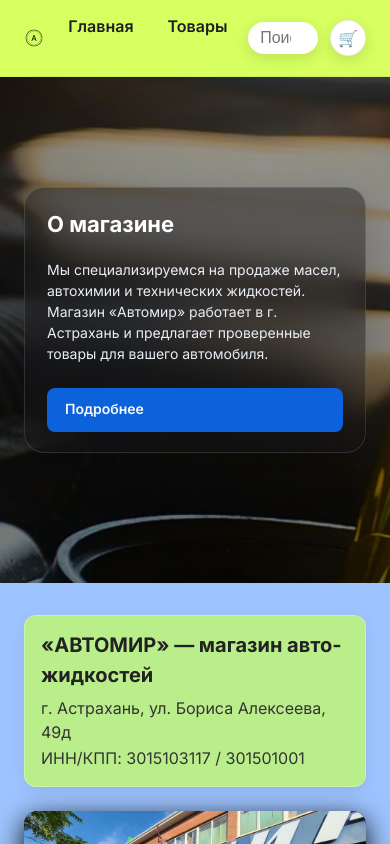
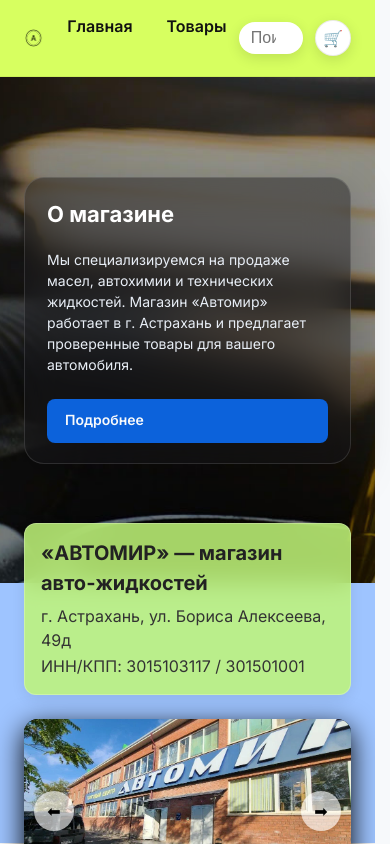
Before and after one commit to vispir/avtomir-shop, a plain HTML site: page index.html in a window 390 px wide. Shown: the top 844 px of the page. Drawn offline with Linux system fonts and the light colour scheme.

Commit message:
Mobile fixes: адаптив, фильтры, хедер/поиск

```diff
--- /dev/null
+++ b/css/adap-mob.css
@@ -0,0 +1,120 @@
+/* =========================================================
+   adap-mob.css — мобильные оверрайды
+   Подключать ПОСЛЕ всех остальных CSS
+   ========================================================= */
+
+/* Глобальные мелочи */
+html { -webkit-text-size-adjust: 100%; }
+*, *::before, *::after { box-sizing: border-box; }
+img, video { max-width: 100%; height: auto; display: block; }
+input, select, textarea { font-size: 16px; } /* чтобы iOS не зумил */
+
+/* ---------- HEADER ---------- */
+@media (max-width: 860px){
+  .header_row { gap: 12px; padding: 6px 0; }
+  .logo { width: 48px; height: 48px; }
+  .search { flex: 1; min-width: 0; }
+  .search_input { width: 100%; font-size: 16px; } /* перебиваем фикс. ширину */
+  .header_actions .icon_btn { width: 36px; height: 36px; }
+
+  /* Если пока без бургера — даём горизонтальный скролл меню */
+  .nav {
+    overflow-x: auto; gap: 10px;
+    -webkit-overflow-scrolling: touch; scrollbar-width: none;
+  }
+  .nav::-webkit-scrollbar { display: none; }
+
+  /* Лейбл у мини-корзины можно скрыть на узких экранах */
+  .mini-cart__label { display: none; }
+}
+
+/* ---------- HERO / INFO ---------- */
+/* iOS не любит background-attachment: fixed — отключаем на мобилках */
+@media (max-width: 900px){
+  .hero {
+    background-attachment: scroll;
+    min-height: clamp(320px, 60vh, 520px);
+  }
+  .hero_card h2 { font-size: 22px; }
+  .hero_card p { font-size: 14px; }
+}
+
+/* Info-секция: из 2 колонок в одну */
+@media (max-width: 900px){
+  .info_row { grid-template-columns: 1fr; }
+}
+
+/* ---------- GRID КАРТОЧЕК (ГЛАВНАЯ) ---------- */
+@media (max-width: 768px){
+  .products_grid { grid-template-columns: repeat(2, minmax(0,1fr)); }
+}
+@media (max-width: 480px){
+  .products_grid { grid-template-columns: 1fr; }
+  .products_title { padding: 8px 16px; }
+}
+
+/* ---------- СЛАЙДЕРЫ (универсально) ---------- */
+.slider, .product-slider { position: relative; overflow: hidden; }
+.slider__track { display: flex; transition: transform .3s ease; }
+.slider__slide { flex: 0 0 100%; }
+.slider__slide img { width: 100%; height: auto; object-fit: cover; }
+
+/* ---------- СТРАНИЦА "ТОВАРЫ" ---------- */
+/* Фильтры: всегда в колонку на мобиле, перебиваем жёсткие сетки */
+@media (max-width: 960px){
+  .filters { grid-template-columns: 1fr !important; }
+  .filters .filter-search,
+  .filters .volume,
+  .filters .price,
+  #resetFilters { grid-column: 1 / -1; width: 100%; }
+  .filters .price { grid-template-columns: 1fr 1fr; }
+}
+@media (max-width: 480px){
+  .filters .price { grid-template-columns: 1fr; }
+}
+
+/* Сетка карточек на странице товаров */
+@media (max-width: 768px){
+  .products-grid { grid-template-columns: repeat(2, minmax(0,1fr)); }
+}
+@media (max-width: 480px){
+  .products-grid { grid-template-columns: 1fr; }
+}
+
+/* Модалка товара */
+@media (max-width: 768px){
+  .modal__body { grid-template-columns: 1fr; }
+  .modal__gallery img { height: 240px; }
+}
+
+/* ---------- СТРАНИЦА "СВЯЗАТЬСЯ" ---------- */
+@media (max-width: 960px){
+  .contact-grid { grid-template-columns: 1fr; gap: 16px; }
+  .form-row { flex-direction: column; align-items: stretch; gap: 10px; }
+  .btn, .btn-dark { min-height: 44px; width: 100%; }
+}
+/* Карта — белая карточка с чёрной обводкой */
+.map-card {
+  background: #fff; border: 2px solid #111; border-radius: 14px;
+  box-shadow: 0 10px 24px rgba(0,0,0,.12);
+}
+
+/* ---------- КОРЗИНА ---------- */
+@media (max-width: 640px){
+  /* было 80px 1fr auto auto — делаем компактнее */
+  .cart-page__item{
+    grid-template-columns: 64px 1fr auto;
+    gap: 10px;
+  }
+  .cart-page__qty{ justify-self: start; }
+  .cart-page__price{ justify-self: end; }
+  .cart-page__remove{ justify-self: end; }
+  .btn, .btn-primary, .btn-secondary{ min-height: 44px; }
+}
+
+/* ---------- ФУТЕР ---------- */
+@media (max-width: 992px){ .footer_row{ grid-template-columns: 1fr 1fr; } }
+@media (max-width: 560px){
+  .footer_row{ grid-template-columns: 1fr; }
+  .footer_bottom{ justify-content: center; text-align: center; }
+}
--- a/css/header-footer.css
+++ b/css/header-footer.css
@@ -206,18 +206,3 @@
 .toast--success{ background: #16a34ad7; } /* зелёный */
 .toast--error{ background: #ef4444; }   /* красный */
 .toast--info{ background: #2563eb; }    /* синий */
-
-
-/* ===== MOBILE FIX PACK (header-footer.css) ===== */
-
-/* Дублируем ключевые правки на случай другого порядка подключения */
-@media (max-width: 860px){
-  .search_input { width: 100%; font-size: 16px; }
-  .nav { overflow-x: auto; gap: 10px; -webkit-overflow-scrolling: touch; scrollbar-width: none; }
-  .nav::-webkit-scrollbar { display: none; }
-}
-
-@media (max-width: 560px){
-  .footer_row{ grid-template-columns: 1fr; }
-  .footer_bottom{ justify-content: center; text-align: center; }
-}
--- a/index.html
+++ b/index.html
@@ -11,7 +11,8 @@
     <link rel="stylesheet" href="https://cdnjs.cloudflare.com/ajax/libs/font-awesome/6.5.0/css/all.min.css">
     <link rel="stylesheet" href="styles.css">
     <link rel="stylesheet" href="css/header-autocomplete.css">
-
+    <link rel="stylesheet" href="./css/base.css">
+    <link rel="stylesheet" href="./css/adap-mob.css">
 </head>
 <body>
     <!--Шапка-->
--- a/styles.css
+++ b/styles.css
@@ -910,55 +910,3 @@ button { font: inherit; cursor: pointer; }
   color: #111111;
   text-decoration: underline;
 }
-
-/* ===== MOBILE FIX PACK (styles.css) ===== */
-
-/* 1) Хедер: компактнее + поиск на всю ширину */
-@media (max-width: 860px){
-  .header_row { gap: 12px; padding: 6px 0; }
-  .logo { width: 48px; height: 48px; }
-  .search { flex: 1; min-width: 0; }
-  .search_input { width: 100%; font-size: 16px; } /* было фикс. 230px */
-  .header_actions .icon_btn { width: 36px; height: 36px; }
-  /* Нав без бургера — пусть скроллится горизонтально */
-  .nav { overflow-x: auto; gap: 10px; -webkit-overflow-scrolling: touch; scrollbar-width: none; }
-  .nav::-webkit-scrollbar { display: none; }
-}
-
-/* 2) Герой: убираем fixed на мобилках (iOS багует) */
-@media (max-width: 900px){
-  .hero { background-attachment: scroll; min-height: clamp(320px, 60vh, 520px); }
-  .hero_card h2 { font-size: 22px; }
-  .hero_card p { font-size: 14px; }
-}
-
-/* 3) Инфо-секция: из двух колонок в одну */
-@media (max-width: 900px){
-  .info_row { grid-template-columns: 1fr; }
-}
-
-/* 4) Грид товаров на главной: 2 колонки -> 1 колонка */
-@media (max-width: 768px){
-  .products_grid { grid-template-columns: repeat(2, minmax(0,1fr)); }
-}
-@media (max-width: 480px){
-  .products_grid { grid-template-columns: 1fr; }
-  .products_title { padding: 8px 16px; }
-}
-
-/* 5) Картинки/медиа — перестраховка от «вылезания» */
-img, video { max-width: 100%; height: auto; display: block; }
-* { box-sizing: border-box; }
-
-/* 6) Формы — без зума на iOS */
-input, select, textarea { font-size: 16px; }
-
-/* 7) Контакты: сетка в одну колонку уже есть, усилим кнопки */
-@media (max-width: 960px){
-  .form-row { flex-direction: column; align-items: stretch; gap: 10px; }
-  .btn, .btn-dark { min-height: 44px; width: 100%; }
-}
-
-/* 8) Футер: на планшете — 2 колонки, на мобиле — 1 (усиление) */
-@media (max-width: 992px){ .footer_row{ grid-template-columns: 1fr 1fr; } }
-@media (max-width: 560px){ .footer_row{ grid-template-columns: 1fr; } }
```
Also changed, not shown: about.html (+1 -0 lines), cart.html (+1 -0 lines), contact.html (+1 -0 lines), css/cart.page.css (+0 -14 lines), css/products.page.css (+0 -29 lines), products.html (+1 -0 lines).
